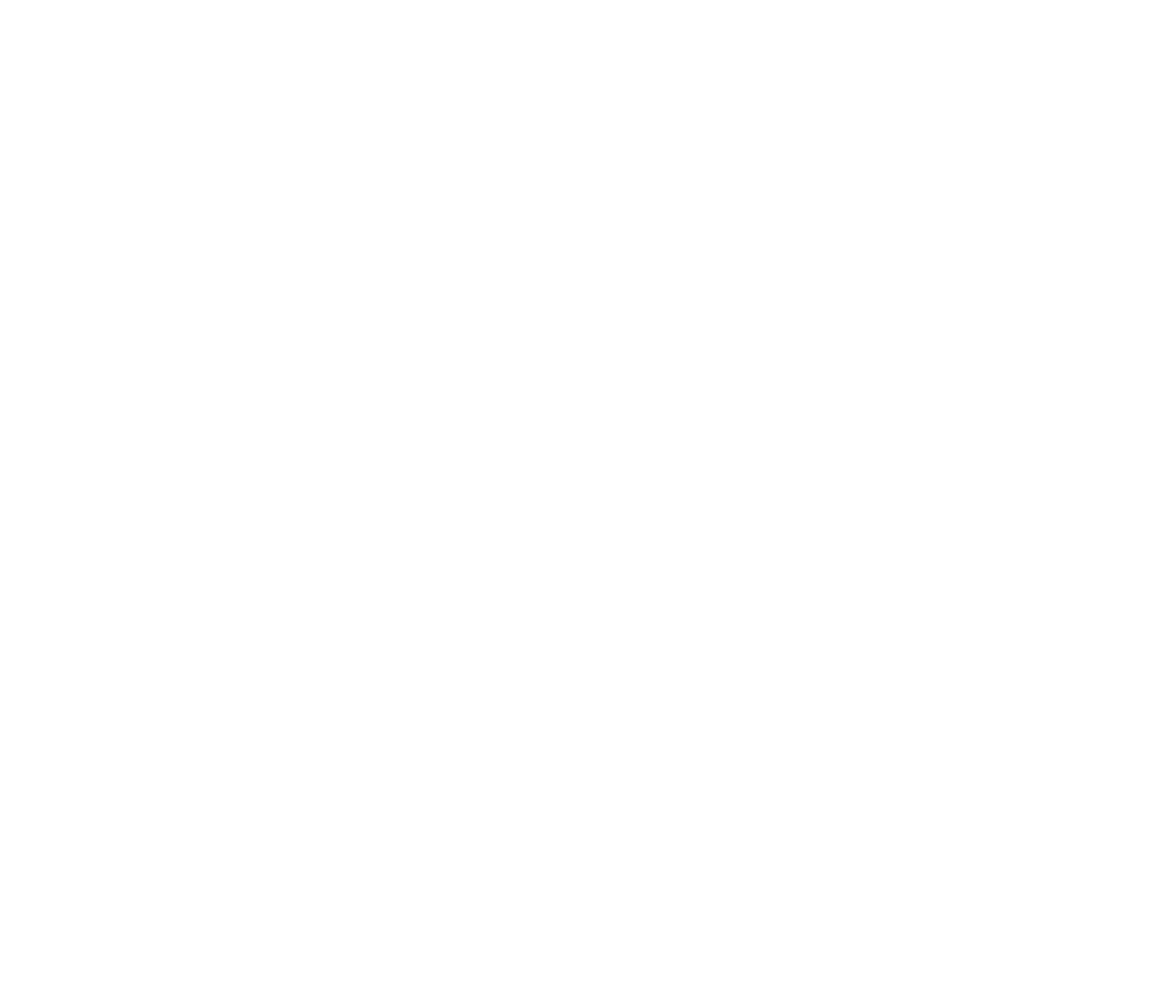
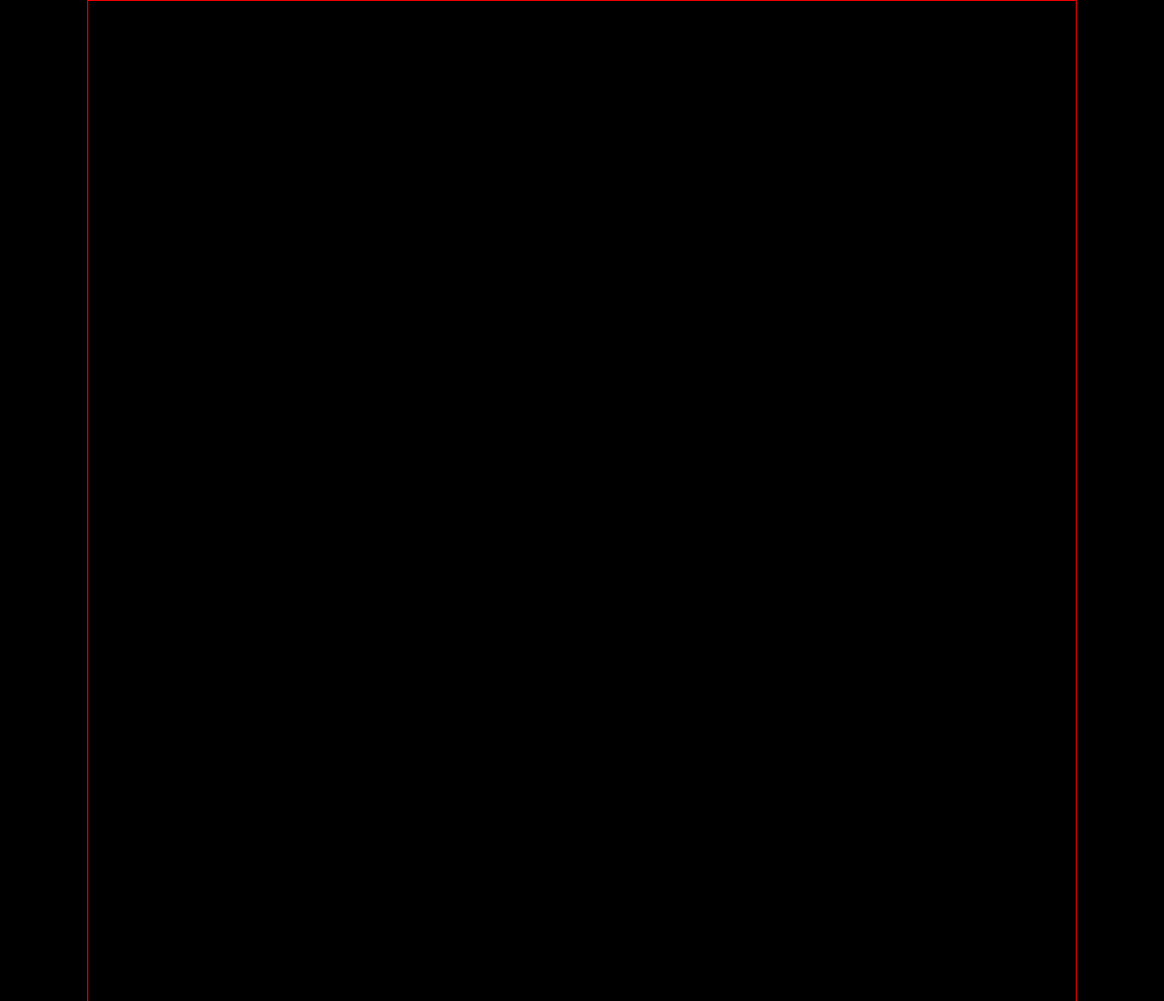
Before and after one commit to ROHIT-SHARMA-WD/Pixlab-web, a plain HTML site: page index.html in a window 1280 px wide. Shown: the top 1100 px of the page at 91% size. Before the commit the page ends 800 px from the top, so only its background shows below. Drawn offline with Linux system fonts and the light colour scheme.

Commit message:
started with some utility class macking

```diff
--- a/index.html
+++ b/index.html
@@ -1,12 +1,14 @@
 <!DOCTYPE html>
 <html lang="en">
+
 <head>
     <meta charset="UTF-8">
     <meta name="viewport" content="width=device-width, initial-scale=1.0">
-    <title>Pixlab</title>
+    <title>Document</title>
     <link rel="stylesheet" href="style.css">
 </head>
+
 <body>
-
+   <div class="main"></div>
 </body>
 </html>
--- a/style.css
+++ b/style.css
@@ -0,0 +1,70 @@
+/* font family import */
+@import url('https://fonts.googleapis.com/css2?family=Poppins:wght@100;200;300;400;500;600;700;800;900&display=swap');
+
+*{
+    margin: 0;
+    padding: 0;
+    box-sizing: border-box;
+    list-style: none;
+    text-decoration: none;
+    font-family: "Poppins", sans-serif;
+    color: aliceblue;
+}
+
+/* ///// utility class ////*/
+:root{
+    --font-first-color:black;
+    --font-light-color:#8d8d8d;
+    --border:2px solid red;
+}
+.flex{
+    display: flex;
+    align-items: center;
+    justify-content: center;
+}
+h1{
+    font-size: 4rem;
+    font-weight: 700;
+}
+h2{
+    font-size: 3rem;
+    font-weight:550;
+}
+h3{
+    font-size: 2rem;
+    font-weight: 550;
+}
+/* end utility call */
+
+
+
+/* scrolling bar */
+/* width */
+::-webkit-scrollbar {
+    width: 0.6em;
+}
+/* Handle */
+::-webkit-scrollbar-thumb {
+    background:white;
+    border-radius: 10px;
+}
+/* Handle on hover */
+::-webkit-scrollbar-thumb:hover {
+    background: #b30000;
+}
+ /*end scroll bar  */
+
+
+body {
+    width: 100%;
+    height: fit-content;
+    background: black;
+}
+
+/* //////  main contaner ///// */
+.main {
+    width: 85%;
+    margin: 0 auto;
+    height: 2000px;
+    border: 1px solid red;
+}
```
Also changed, not shown: assets/Final Output.png (added), assets/Frame.png (added), assets/Group 10.png (added), assets/Logo.png (added), assets/Mask (1).png (added), assets/Mask (2).png (added), assets/Mask (3).png (added), assets/Mask.png (added), assets/Userpic (1).png (added), assets/Userpic (2).png (added), assets/Userpic.png (added), assets/Video Player.png (added), assets/joyful-guy-texting-message-smartphone2 1.png (added).
